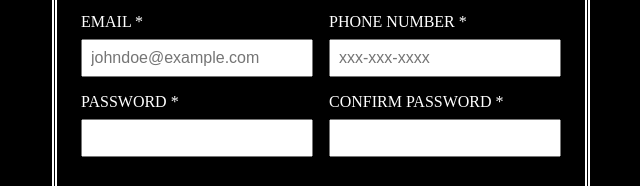
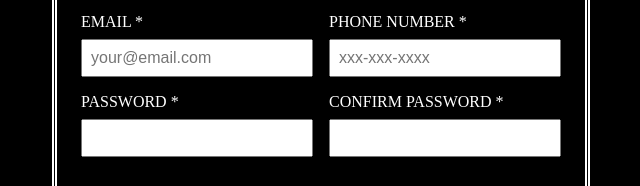
Before and after one commit to Nick676191/bridge-goal-based-app, a plain HTML site: page frontend/pages/sign-up.html in a window 1280 px wide. Shown: the part 329-515 px from the top of the page, 319-959 px from the left. Drawn offline with Linux system fonts and the light colour scheme.

Commit message:
Making the email placeholders equivalent on the login and sign-up pages

```diff
--- a/frontend/pages/sign-up.html
+++ b/frontend/pages/sign-up.html
@@ -19,7 +19,7 @@
             <section class="contacts">
                 <div class="email">
                     <label for="email">EMAIL *</label>
-                    <input id="email" name="email" type="email" placeholder="johndoe@example.com" required>
+                    <input id="email" name="email" type="email" placeholder="your@email.com" required>
                 </div>
                 <div class="phone-num">
                     <label for="tele">PHONE NUMBER *</label>
```
